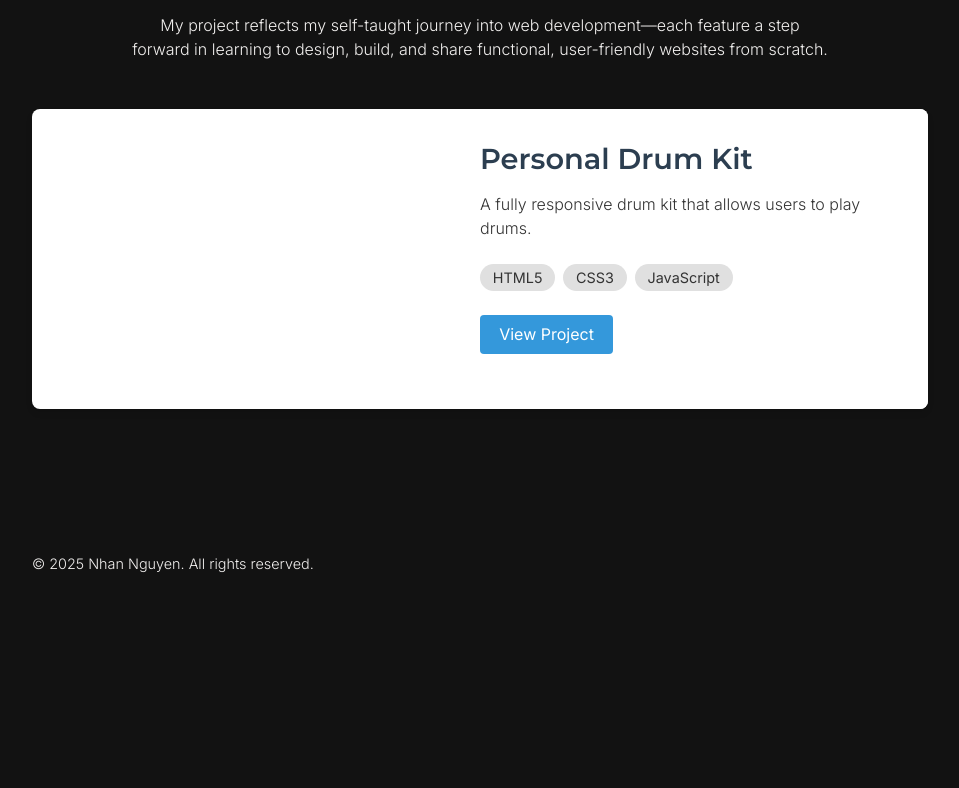
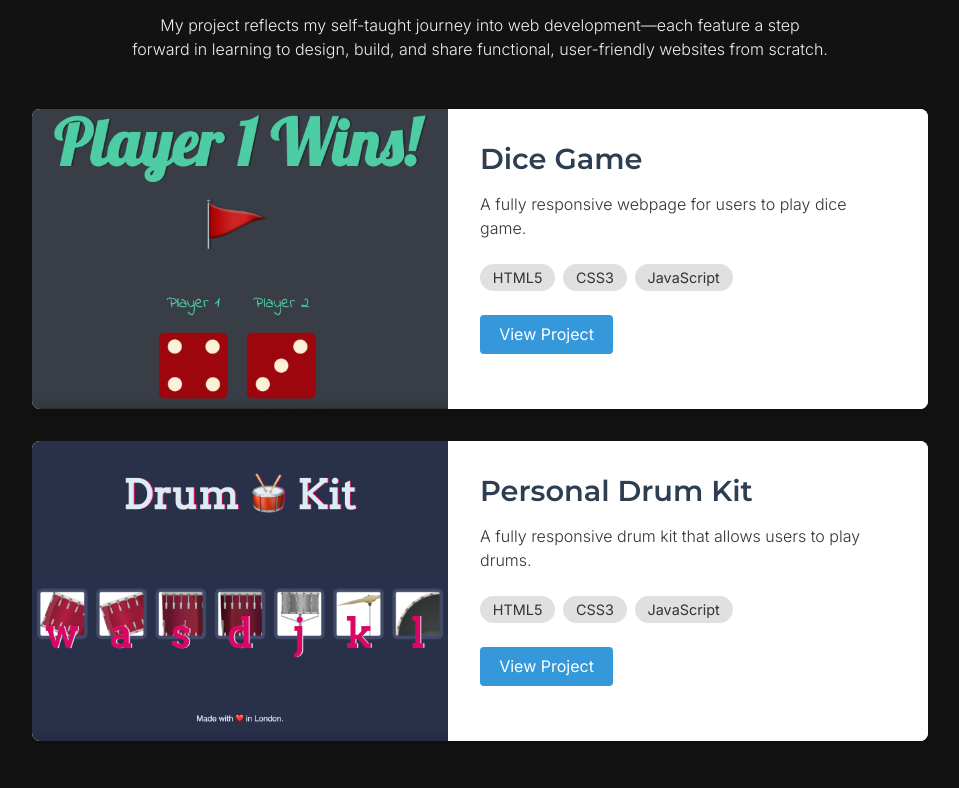
Before and after one commit to nhanqtnguyen/Capstone-2, a plain HTML site: page index.html in a window 1280 px wide. Shown: the part 1032-1820 px from the top of the page, without its empty margins (160-1119 px from the left). Before the commit the page ends 1639 px from the top, so only its background shows below. Drawn offline with Linux system fonts and the light colour scheme.

Commit message:
Add files via upload

```diff
--- a/index.html
+++ b/index.html
@@ -45,8 +45,25 @@
         <h2 class="section__title">Projects</h2>
         <p class="section__description">My project reflects my self-taught journey into web development—each feature a step forward in learning to design, build, and share functional, user-friendly websites from scratch.</p>
 
+        <!--Dice Game-->
         <div class="project-card">
-            <div class="project-card__image" style="background-image: url('project1.jpg');"></div>
+            <div class="project-card__image" style="background-image: url('dice-game.png');"></div>
+            <div class="project-card__content">
+                <h3 class="project-card__title">Dice Game</h3>
+                <p class="project-card__description">
+                    A fully responsive webpage for users to play dice game.
+                </p>
+                <div class="project-card__tags">
+                    <span class="project-card__tag">HTML5</span>
+                    <span class="project-card__tag">CSS3</span>
+                    <span class="project-card__tag">JavaScript</span>
+                </div>
+                <a href="https://nhanqtnguyen.github.io/dice-game/" class="project-card__button">View Project</a>
+            </div>
+        </div>
+
+        <div class="project-card">
+            <div class="project-card__image" style="background-image: url('drum-kit.png');"></div>
             <div class="project-card__content">
                 <h3 class="project-card__title">Personal Drum Kit</h3>
                 <p class="project-card__description">
```
Also changed, not shown: dice-game.png (added), drum-kit.png (added).
